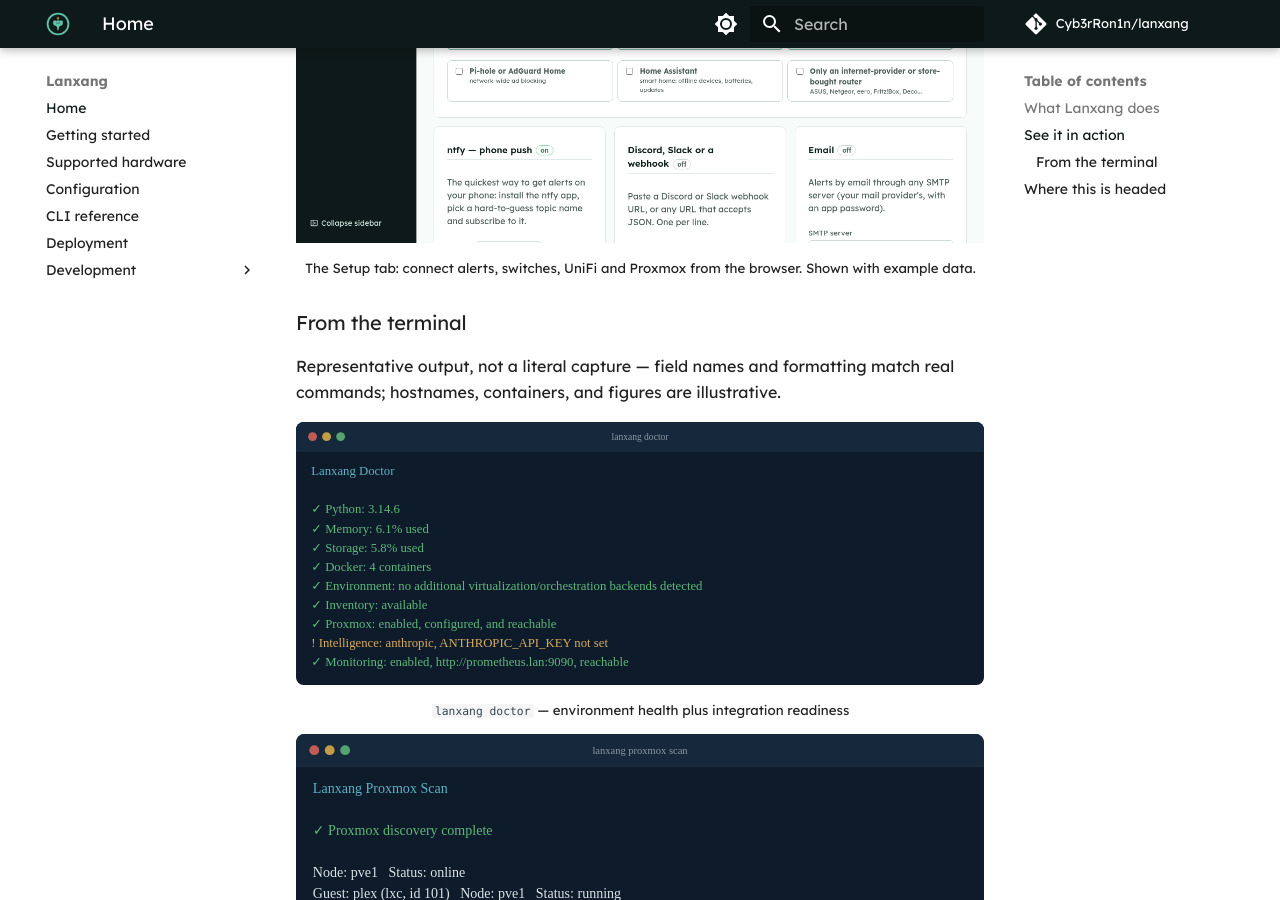
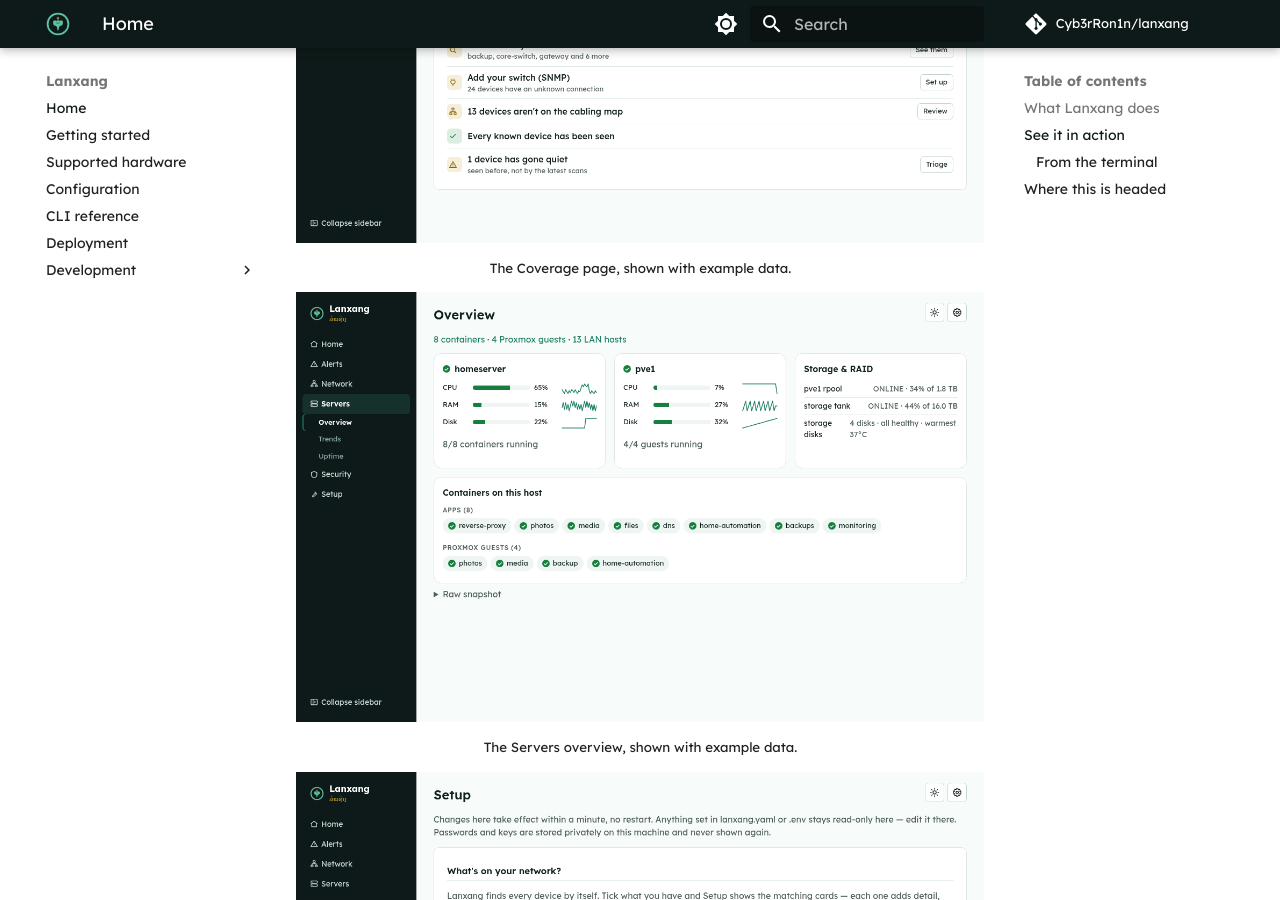
Before and after one commit to Cyb3rRon1n/atlas, an MkDocs documentation site: the page built from docs/index.md, in a window 1280 px wide and 900 px high, scrolled down 3156 px. Built offline with MkDocs 1.6.1 and Material for MkDocs 9.7.7, drawn with Linux system fonts in a browser that asks for light colours; comment, search, counter and statistics services are not loaded.

Commit message:
Release 1.5.0: design pass screenshots, docs and version (#147)
Co-authored-by: Cyb3rRon1n <Cyb3rRon1n@users.noreply.github.com>

```diff
--- a/docs/index.md
+++ b/docs/index.md
@@ -57,6 +57,22 @@ pieces fit together.
 
 <p align="center">
   <picture>
+    <source media="(prefers-color-scheme: dark)" srcset="images/screenshots/coverage-dark.png">
+    <img src="images/screenshots/coverage-light.png" alt="Coverage page: how many devices two or more sources see, a card per source with its last 7 days, and ways to see more of the network" style="max-width: 100%; width: 900px;">
+  </picture><br>
+  <sub>The Coverage page, shown with example data.</sub>
+</p>
+
+<p align="center">
+  <picture>
+    <source media="(prefers-color-scheme: dark)" srcset="images/screenshots/overview-dark.png">
+    <img src="images/screenshots/overview-light.png" alt="Servers overview: each host's CPU, RAM and disk with the last 24 hours as a small line, and counts of containers and Proxmox guests" style="max-width: 100%; width: 900px;">
+  </picture><br>
+  <sub>The Servers overview, shown with example data.</sub>
+</p>
+
+<p align="center">
+  <picture>
     <source media="(prefers-color-scheme: dark)" srcset="images/screenshots/setup-dark.png">
     <img src="images/screenshots/setup-light.png" alt="The Setup tab: what is on your network, then cards for ntfy, webhooks and email" style="max-width: 100%; width: 820px;">
   </picture><br>
--- a/lanxang/__init__.py
+++ b/lanxang/__init__.py
@@ -1 +1 @@
-__version__ = "1.4.2"
+__version__ = "1.5.0"
--- a/pyproject.toml
+++ b/pyproject.toml
@@ -4,7 +4,7 @@ build-backend = "hatchling.build"
 
 [project]
 name = "lanxang"
-version = "1.4.2"
+version = "1.5.0"
 description = "Self-hosted watchdog for your home network: every device, every cable, every change. Alerts included, cloud not required."
 readme = "README.md"
 requires-python = ">=3.11"
```
Also changed, not shown: CHANGELOG.md (+5 -3 lines), README.md (+1 -1 lines), docs/hardware.md (+1 -1 lines), docs/images/screenshots/cabling-ports-dark.png, docs/images/screenshots/cabling-ports-light.png, docs/images/screenshots/coverage-dark.png (added), docs/images/screenshots/coverage-light.png (added), docs/images/screenshots/devices-dark.png, docs/images/screenshots/devices-light.png, docs/images/screenshots/home-dark.png, docs/images/screenshots/home-light.png, docs/images/screenshots/nas-degraded.png, docs/images/screenshots/overview-dark.png (added), docs/images/screenshots/overview-light.png (added), 2 other files.
